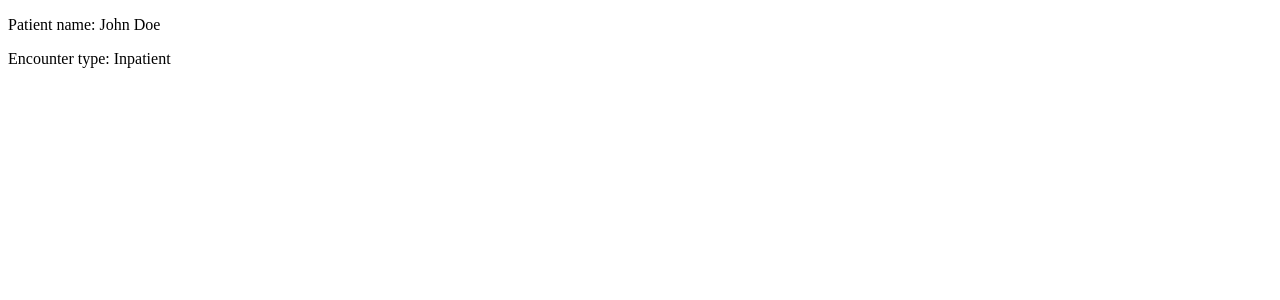
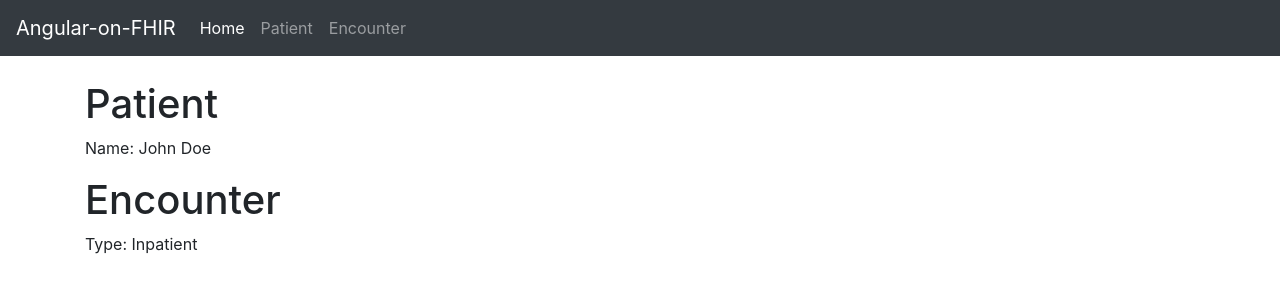
Before and after one commit to nanofied/angular-on-fhir, an Angular app: page / in a window 1280 px wide. Shown: the top 300 px of the page. Built offline with nearby package versions, Linux system fonts and the light colour scheme.

Commit message:
Add bootstrap
Add bootstrap framework for styling

```diff
--- a/package.json
+++ b/package.json
@@ -19,6 +19,7 @@
     "@angular/platform-browser": "~9.0.6",
     "@angular/platform-browser-dynamic": "~9.0.6",
     "@angular/router": "~9.0.6",
+    "bootstrap": "^4.4.1",
     "rxjs": "~6.5.4",
     "tslib": "^1.10.0",
     "zone.js": "~0.10.2"
--- a/src/app/app.component.html
+++ b/src/app/app.component.html
@@ -1,5 +1,6 @@
-<app-patient></app-patient>
-
-<app-encounter></app-encounter>
-
+<app-navbar></app-navbar>
+<main role="main" class="container">
+  <app-patient></app-patient>
+  <app-encounter></app-encounter>
+</main>
 <router-outlet></router-outlet>
--- a/src/app/app.module.ts
+++ b/src/app/app.module.ts
@@ -5,12 +5,14 @@
 import { AppComponent } from './app.component';
 import { PatientComponent } from './patient/patient.component';
 import { EncounterComponent } from './encounter/encounter.component';
+import { NavbarComponent } from './navbar/navbar.component';
 
 @NgModule({
   declarations: [
     AppComponent,
     PatientComponent,
-    EncounterComponent
+    EncounterComponent,
+    NavbarComponent
   ],
   imports: [
     BrowserModule,
--- a/src/app/encounter/encounter.component.html
+++ b/src/app/encounter/encounter.component.html
@@ -1 +1,2 @@
-<p>Encounter type: {{ getEncounterType() }}</p>
+<h1>Encounter</h1>
+<p>Type: {{ getEncounterType() }}</p>
--- /dev/null
+++ b/src/app/navbar/navbar.component.html
@@ -0,0 +1,13 @@
+<nav class="navbar navbar-expand-lg navbar-dark bg-dark fixed-top">
+    <a class="navbar-brand" href="#">Angular-on-FHIR</a>
+    <button class="navbar-toggler" type="button" data-toggle="collapse" data-target="#navbarNavAltMarkup" aria-controls="navbarNavAltMarkup" aria-expanded="false" aria-label="Toggle navigation">
+        <span class="navbar-toggler-icon"></span>
+    </button>
+    <div class="collapse navbar-collapse" id="navbarNavAltMarkup">
+        <div class="navbar-nav">
+            <a class="nav-item nav-link active" href="#">Home</a>
+            <a class="nav-item nav-link" href="#">Patient</a>
+            <a class="nav-item nav-link" href="#">Encounter</a>
+        </div>
+    </div>
+</nav>
--- /dev/null
+++ b/src/app/navbar/navbar.component.ts
@@ -0,0 +1,15 @@
+import { Component, OnInit } from '@angular/core';
+
+@Component({
+  selector: 'app-navbar',
+  templateUrl: './navbar.component.html',
+  styleUrls: ['./navbar.component.css']
+})
+export class NavbarComponent implements OnInit {
+
+  constructor() { }
+
+  ngOnInit(): void {
+  }
+
+}
--- a/src/app/patient/patient.component.html
+++ b/src/app/patient/patient.component.html
@@ -1 +1,2 @@
-<p>Patient name: {{ getPatientName() }}</p>
+<h1>Patient</h1>
+<p>Name: {{ getPatientName() }}</p>
--- a/src/styles.css
+++ b/src/styles.css
@@ -1 +1,5 @@
-/* You can add global styles to this file, and also import other style files */
+@import "~bootstrap/dist/css/bootstrap.css";
+
+body {
+    padding-top: 5rem;
+}
```
Also changed, not shown: src/app/navbar/navbar.component.css (added), 2 other files (tests, documents, lock files or other folders).
